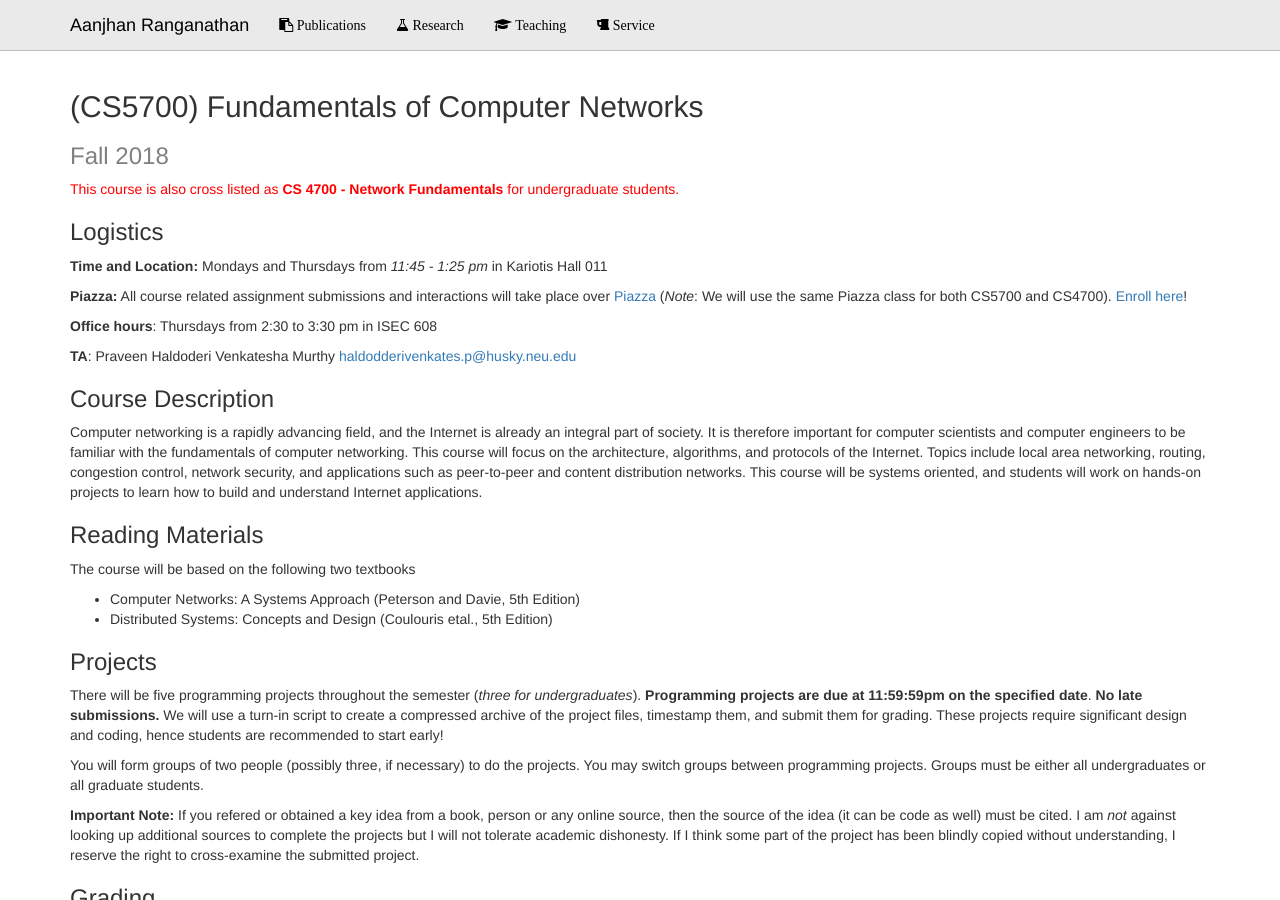
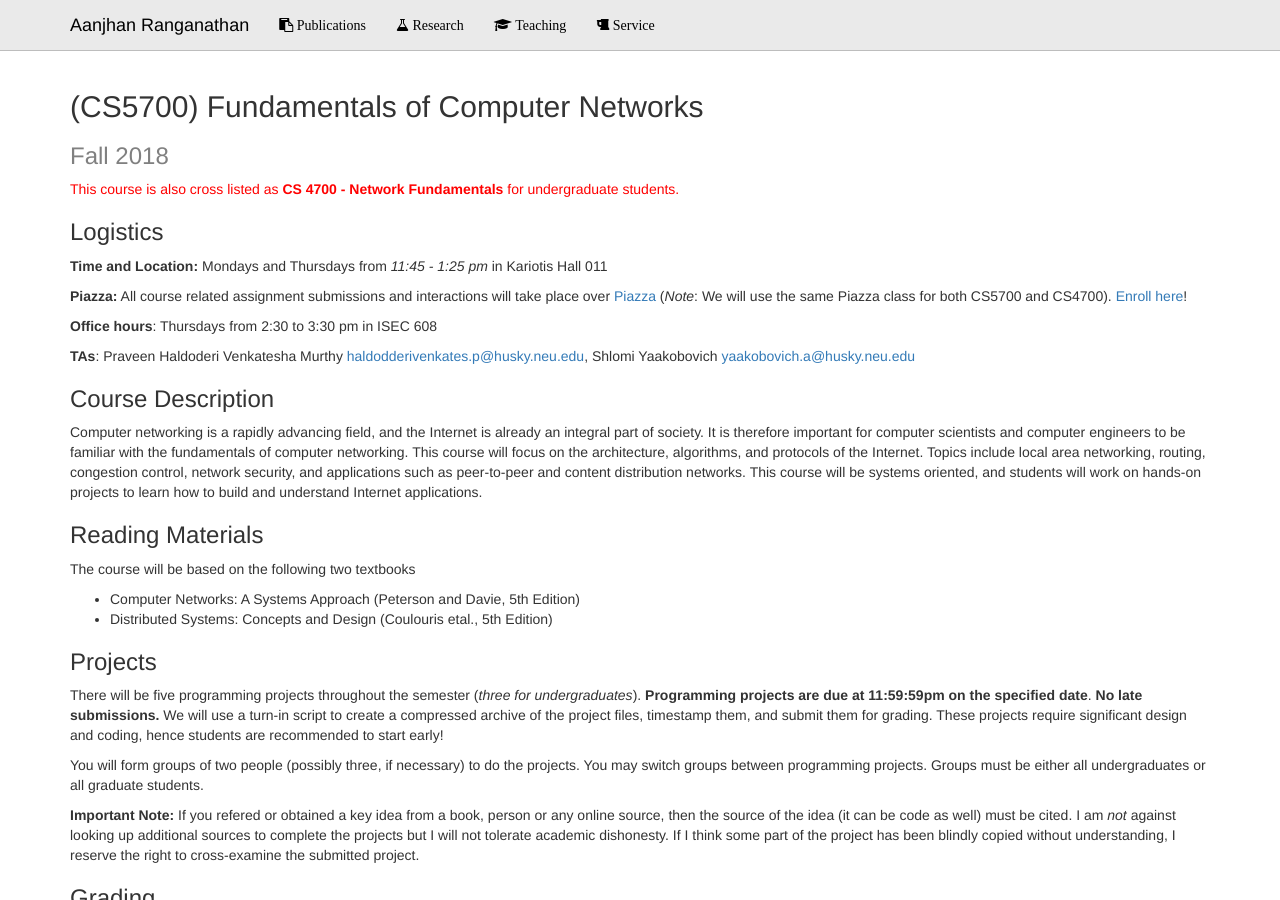
Before and after one commit to aanjhan/mywebsite, a Jekyll site: the page built from teaching/courses/fall18/index.md, in a window 1280 px wide and 900 px high. Built offline with Jekyll 4.4.1, drawn with Linux system fonts in a browser that asks for light colours.

Commit message:
updated TA info

```diff
--- a/teaching/courses/fall18/index.md
+++ b/teaching/courses/fall18/index.md
@@ -15,7 +15,7 @@ layout: fullpage
 
 **Office hours**: Thursdays from 2:30 to 3:30 pm in ISEC 608
 
-**TA**: Praveen Haldoderi Venkatesha Murthy  <haldodderivenkates.p@husky.neu.edu>
+**TAs**: Praveen Haldoderi Venkatesha Murthy  <haldodderivenkates.p@husky.neu.edu>, Shlomi Yaakobovich <yaakobovich.a@husky.neu.edu>
 
 ### Course Description
 
```
Also changed, not shown: 7 other files.
